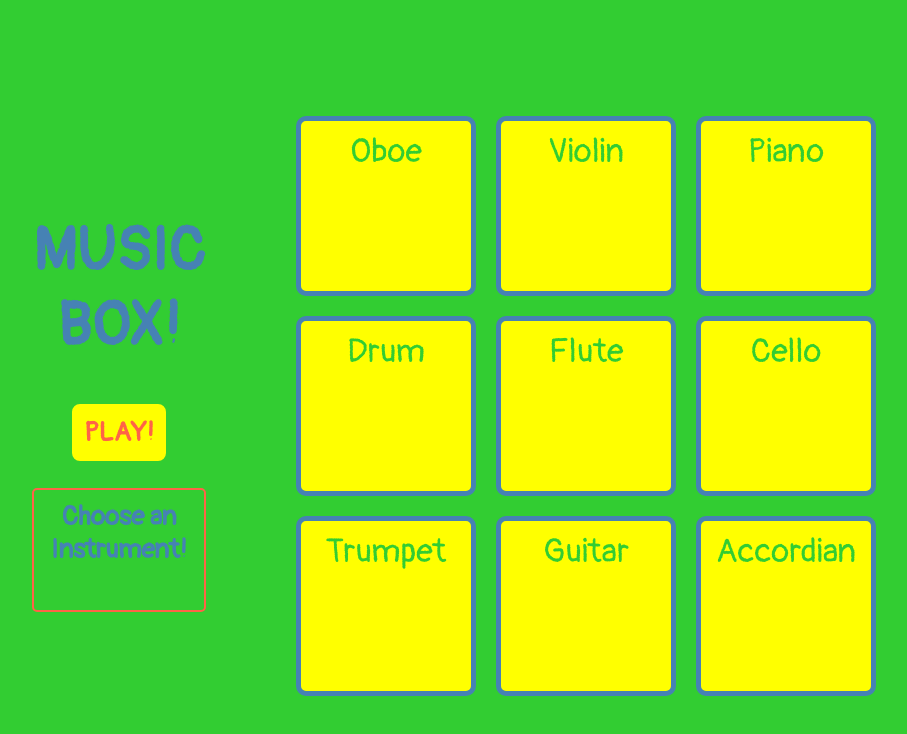
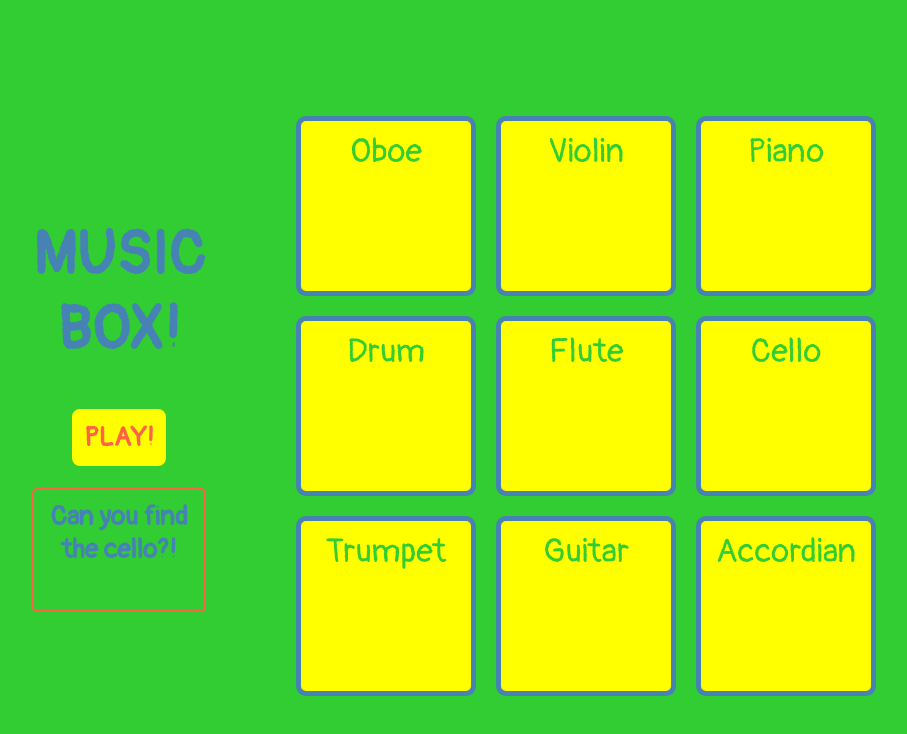
Before and after one commit to ruthierutho/music-box-react, a React (Create React App) app: page / in a window 1280 px wide. Both pictures are taken after a click on the button "PLAY!". Shown: the top 734 px of the page, without its empty margins (122-1029 px from the left). Built offline with nearby package versions, Linux system fonts and the light colour scheme.

Commit message:
play button selects random question

```diff
--- a/src/components/GameButton.js
+++ b/src/components/GameButton.js
@@ -1,10 +1,16 @@
 import React from 'react';
 
-const GameButton = () => {
+const GameButton = ({pressPlay}) => {
+
+
+    const handleClick = () => {
+        pressPlay()
+    }
+
 
 
     return (
-        <button className="game-button">PLAY!</button>
+        <button className="game-button" onClick={handleClick}>PLAY!</button>
     )
 }
 
--- a/src/components/GameWords.js
+++ b/src/components/GameWords.js
@@ -1,12 +1,12 @@
 import React from 'react';
 
-const GameWords = ({ selectedInstrument }) => {
+const GameWords = ({ selectedQuestion }) => {
 
     return (
 
-        selectedInstrument === null ?
-        <h3 className="game-words">Choose an <br></br>Instrument!</h3>
-        : <h2 className="game-words">{selectedInstrument.name}!</h2>
+        selectedQuestion === null ?
+        <h3 className="game-words">Press <br></br>Play!</h3>
+        : <h2 className="game-words">{selectedQuestion.question}!</h2>
 
     )
 
--- a/src/containers/MusicBox.js
+++ b/src/containers/MusicBox.js
@@ -52,19 +52,33 @@ function MusicBox() {
         ]
     );
     const [selectedInstrument, setSelectedInstrument] = useState(null);
+    const [questions, setQuestions] = useState(
+        [
+            {id:0, question:"Find the piano!", answer:"piano"},
+            {id:1, question:"Click the flute!", answer:"flute"},
+            {id:2, question:"Can you find the cello?", answer:"cello"}
+        ])
+    const [selectedQuestion, setSelectedQuestion] = useState(null);
 
     const instrumentClick = (instrumentKey) => {
         const instrument = instruments[instrumentKey];
         setSelectedInstrument(instrument);
     }
 
+    const pressPlay = () => {
+        const randomQ = questions[Math.floor(Math.random() * questions.length)];
+        setSelectedQuestion(randomQ);
+    }
+
+
+
 
     return (
         <div className="music-box">
             <div className="side-bar">
                 <Title ></Title>
-                <GameButton></GameButton>
-                <GameWords selectedInstrument={selectedInstrument}></GameWords>
+                <GameButton pressPlay={pressPlay}></GameButton>
+                <GameWords selectedQuestion={selectedQuestion}></GameWords>
             </div>
             <InstrumentList instrumentClick={instrumentClick} instruments={instruments}></InstrumentList>
 
```
